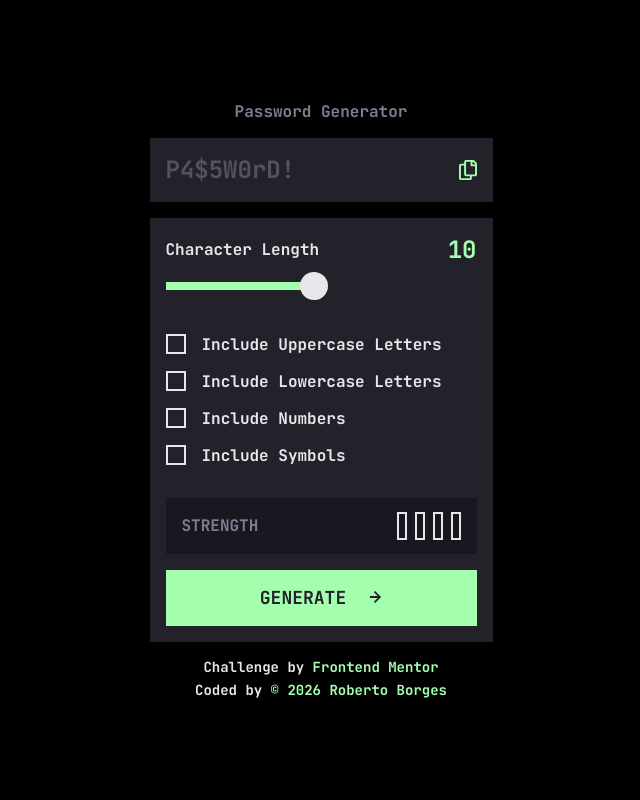
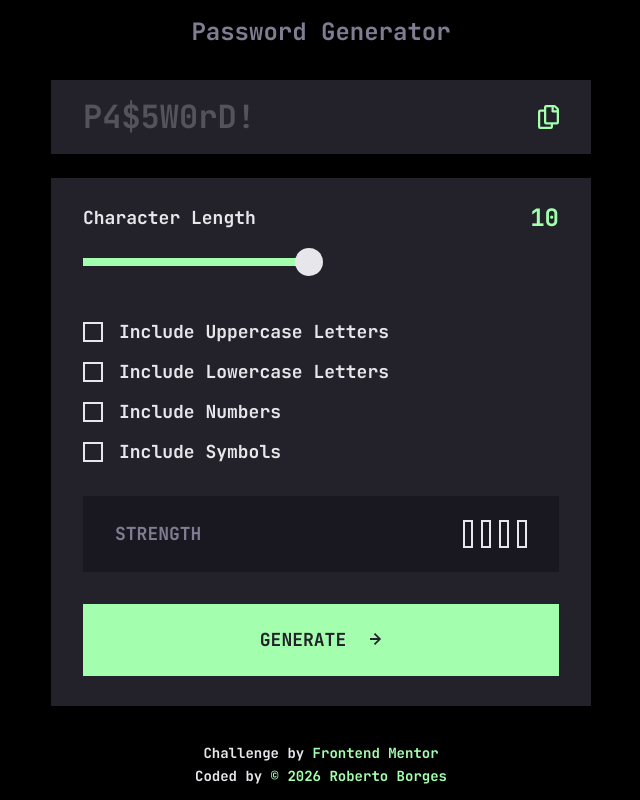
Before and after one commit to Rocabor/14.-Password-generator-app, a plain HTML site: page index.html in a window 1536 px wide. Shown: the whole page, without its empty margins (447-1087 px from the left). Drawn offline with Linux system fonts and the light colour scheme.

Commit message:
media query desktop

```diff
--- a/style.css
+++ b/style.css
@@ -209,9 +209,7 @@ body {
   outline: none;
   background-color: transparent;
   cursor: pointer;
-  background-image:
-    linear-gradient(var(--colors-green-200), var(--colors-green-200)),
-    var(--gradient);
+  background-image: linear-gradient(var(--colors-green-200), var(--colors-green-200)), var(--gradient);
   background-repeat: no-repeat;
   background-size:
     0% 100%,
@@ -415,3 +413,80 @@ body {
   color: var(--colors-green-200);
   text-decoration: none;
 }
+
+/* ============================================= */
+/*  MEDIA QUERY: DESKTOP */
+/* ============================================= */
+@media (min-width: 1400px) {
+  .main {
+    width: min(100%, 540px);
+    min-height: 696px;
+    gap: var(--spacing-400);
+  }
+
+  .generator-title {
+    font-size: 24px;
+    line-height: 32px;
+  }
+
+  .length-label,
+  .checkbox-label,
+  .strength-label,
+  .btn-text {
+    font-size: 18px;
+    line-height: 24px;
+  }
+
+  .generator-card {
+    min-height: 632px;
+    gap: var(--spacing-300);
+  }
+
+  .display-container {
+    padding: var(--spacing-200) var(--spacing-400);
+  }
+
+  .password-text {
+    font-size: 32px;
+    line-height: 42px;
+  }
+
+  .copy-btn {
+    width: 21px;
+    height: 24px;
+  }
+
+  .settings-container {
+    min-height: 528px;
+    padding: var(--spacing-300) var(--spacing-400);
+  }
+
+  .generator-form {
+    gap: var(--spacing-400);
+    min-height: 463px;
+  }
+
+  .length-setting {
+    min-height: 86px;
+    gap: var(--spacing-200);
+  }
+
+  .options-list {
+    width: max(100%, 315px);
+    min-height: 144px;
+  }
+
+  .generator-controls-bottom {
+    gap: var(--spacing-400);
+    min-height: 169px;
+  }
+
+  .strength-content {
+    padding: var(--spacing-300) var(--spacing-400);
+  }
+
+  .generate-btn {
+    padding: var(--spacing-300) var(--spacing-2200);
+    min-height: 65px;
+  }
+}
```
